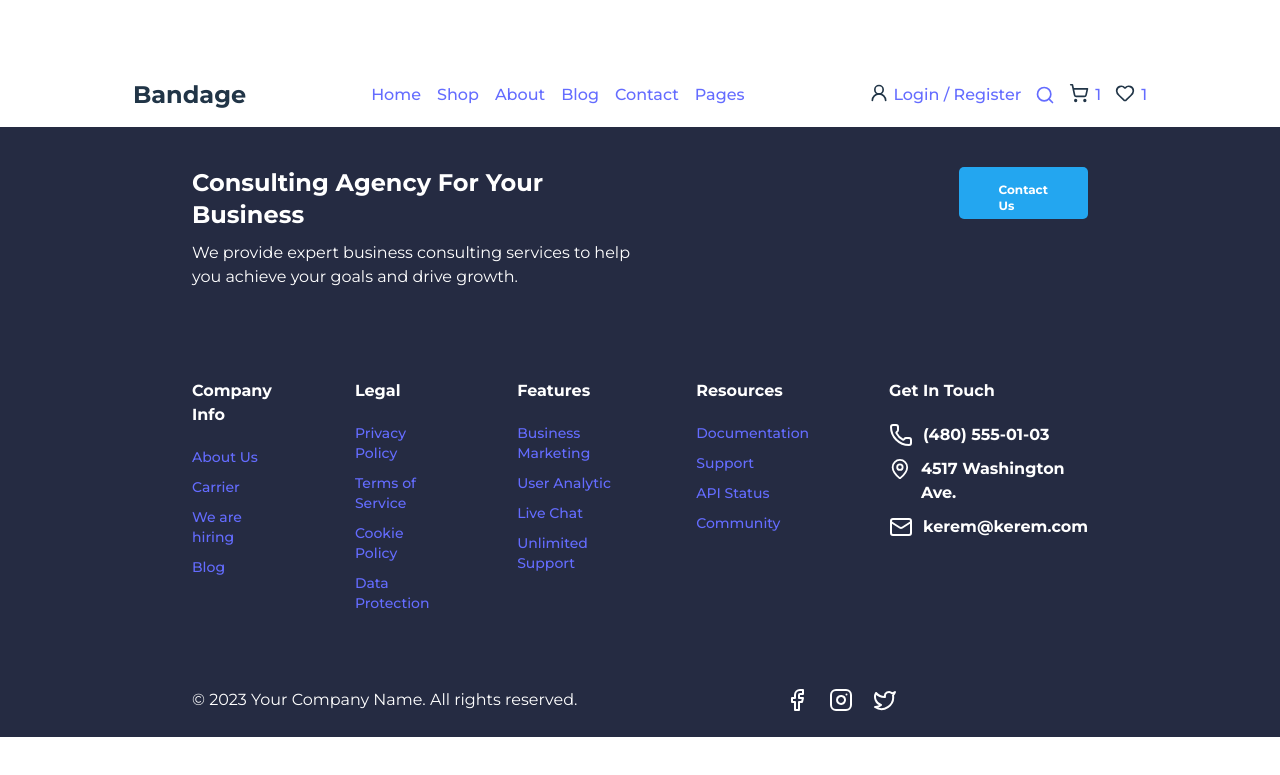
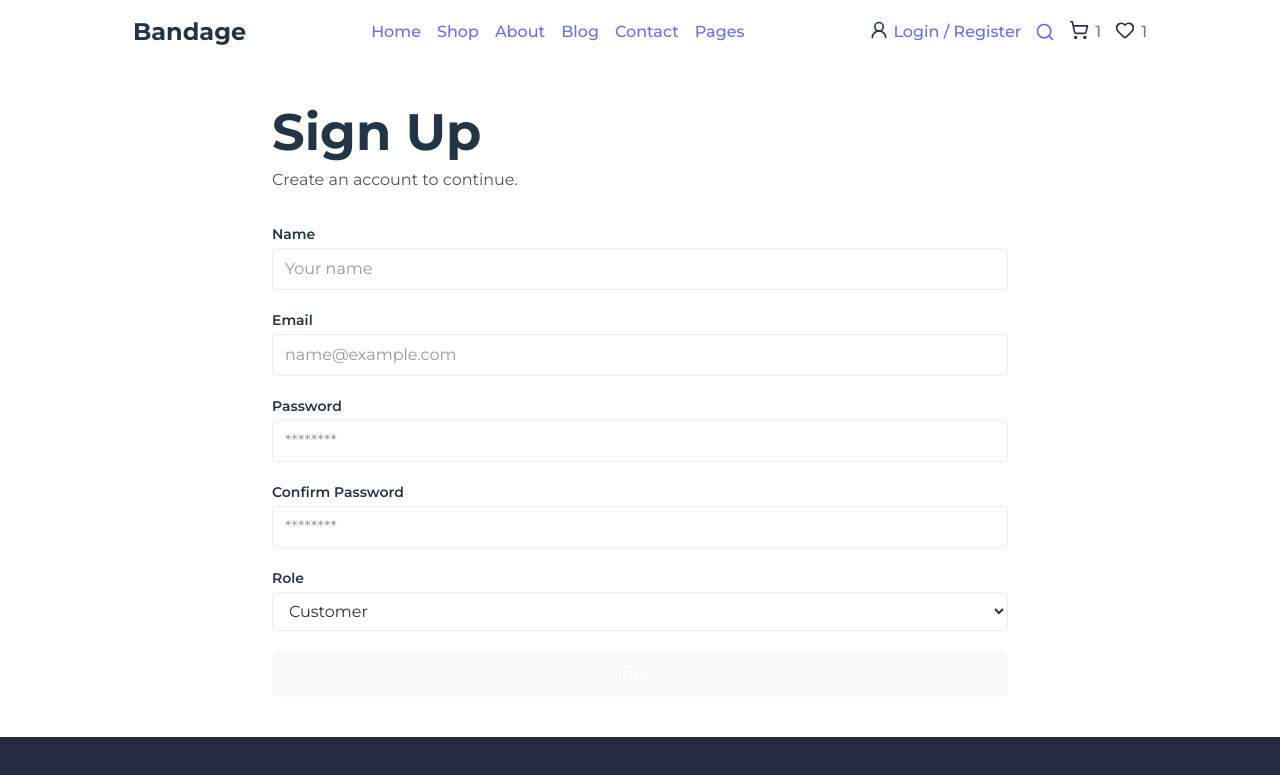
Before and after one commit to keremgarip/workintech-ecommerce, a React (Vite) app in the folder workintech-ecommerce/: page /signup in a window 1280 px wide. Shown: the top 775 px of the page. Built offline with nearby package versions, Linux system fonts and the light colour scheme.

Commit message:
maintenance

```diff
--- a/package.json
+++ b/package.json
@@ -1,9 +1,9 @@
 {
   "dependencies": {
     "axios": "^1.13.2",
+    "react-hook-form": "^7.71.1",
     "react-icons": "^5.5.0",
     "react-redux": "^9.2.0",
-    "react-router-dom": "^5.3.4",
     "react-toastify": "^11.0.5",
     "redux": "^5.0.1",
     "redux-thunk": "^3.1.0"
--- a/workintech-ecommerce/package.json
+++ b/workintech-ecommerce/package.json
@@ -14,6 +14,7 @@
     "lucide-react": "^0.563.0",
     "react": "^19.2.0",
     "react-dom": "^19.2.0",
+    "react-router-dom": "^5.3.4",
     "tailwindcss": "^4.1.18"
   },
   "devDependencies": {
--- a/workintech-ecommerce/src/App.jsx
+++ b/workintech-ecommerce/src/App.jsx
@@ -8,6 +8,7 @@ import ProductDetails from "./components/ProductDetails";
 import Contact from "./components/Contact";
 import Team from "./components/Team";
 import AboutUs from "./components/AboutUs";
+import Signup from "./components/Signup";
 
 function App() {
 
@@ -41,6 +42,10 @@ function App() {
           <AboutUs />
         </Route>
 
+        <Route path="/signup">
+          <Signup />
+        </Route>
+
       </Switch>
       <Footer />
     </>
--- /dev/null
+++ b/workintech-ecommerce/src/api/axios.js
@@ -0,0 +1,10 @@
+import axios from "axios";
+
+const api = axios.create({
+    baseURL: "https://workintech-fe-ecommerce.onrender.com",
+    headers: {
+        "Content-Type": "application/json",
+    },
+});
+
+export default api;
--- /dev/null
+++ b/workintech-ecommerce/src/components/Signup.jsx
@@ -0,0 +1,133 @@
+import { useState } from "react";
+
+export default function Signup() {
+  const [role, setRole] = useState("customer"); // customer | admin | store
+
+  return (
+    <main className="w-full">
+      <div className="max-w-3xl mx-auto px-4 py-10">
+        <h1 className="text-3xl font-bold">Sign Up</h1>
+        <p className="text-gray-600 mt-2">
+          Create an account to continue.
+        </p>
+
+        <form className="mt-8 space-y-5">
+          {/* Name */}
+          <div>
+            <label className="block text-sm font-semibold mb-1">Name</label>
+            <input
+              type="text"
+              placeholder="Your name"
+              className="w-full border border-[#ECECEC] rounded px-3 py-2"
+            />
+          </div>
+
+          {/* Email */}
+          <div>
+            <label className="block text-sm font-semibold mb-1">Email</label>
+            <input
+              type="email"
+              placeholder="name@example.com"
+              className="w-full border border-[#ECECEC] rounded px-3 py-2"
+            />
+          </div>
+
+          {/* Password */}
+          <div>
+            <label className="block text-sm font-semibold mb-1">Password</label>
+            <input
+              type="password"
+              placeholder="********"
+              className="w-full border border-[#ECECEC] rounded px-3 py-2"
+            />
+          </div>
+
+          {/* Confirm Password */}
+          <div>
+            <label className="block text-sm font-semibold mb-1">
+              Confirm Password
+            </label>
+            <input
+              type="password"
+              placeholder="********"
+              className="w-full border border-[#ECECEC] rounded px-3 py-2"
+            />
+          </div>
+
+          {/* Role */}
+          <div>
+            <label className="block text-sm font-semibold mb-1">Role</label>
+            <select
+              value={role}
+              onChange={(e) => setRole(e.target.value)}
+              className="w-full border border-[#ECECEC] rounded px-3 py-2 bg-white"
+            >
+              <option value="customer">Customer</option>
+              <option value="admin">Admin</option>
+              <option value="store">Store</option>
+            </select>
+          </div>
+
+          {/* Store fields - only visible if store */}
+          {role === "store" && (
+            <div className="border border-[#ECECEC] rounded p-4 space-y-4">
+              <h3 className="font-bold">Store Information</h3>
+
+              <div>
+                <label className="block text-sm font-semibold mb-1">
+                  Store Name
+                </label>
+                <input
+                  type="text"
+                  placeholder="Store name"
+                  className="w-full border border-[#ECECEC] rounded px-3 py-2"
+                />
+              </div>
+
+              <div>
+                <label className="block text-sm font-semibold mb-1">
+                  Store Phone
+                </label>
+                <input
+                  type="text"
+                  placeholder="+90..."
+                  className="w-full border border-[#ECECEC] rounded px-3 py-2"
+                />
+              </div>
+
+              <div>
+                <label className="block text-sm font-semibold mb-1">
+                  Store Tax ID
+                </label>
+                <input
+                  type="text"
+                  placeholder="TXXXXXXXXXX"
+                  className="w-full border border-[#ECECEC] rounded px-3 py-2"
+                />
+              </div>
+
+              <div>
+                <label className="block text-sm font-semibold mb-1">
+                  Store Bank Account (IBAN)
+                </label>
+                <input
+                  type="text"
+                  placeholder="TR..."
+                  className="w-full border border-[#ECECEC] rounded px-3 py-2"
+                />
+              </div>
+            </div>
+          )}
+
+          {/* Submit */}
+          <button
+            type="button"
+            className="w-full rounded font-bold py-3 text-white bg-[#23A6F0]"
+          >
+            Sign Up
+          </button>
+        </form>
+      </div>
+    </main>
+  );
+}
--- a/workintech-ecommerce/src/main.jsx
+++ b/workintech-ecommerce/src/main.jsx
@@ -3,11 +3,12 @@ import React from 'react'
 import { createRoot } from 'react-dom/client'
 import './index.css'
 import App from './App.jsx'
-import {BrowserRouter} from "react-router-dom";
+import { BrowserRouter } from "react-router-dom";
 
 createRoot(document.getElementById('root')).render(
   <React.StrictMode>
     <BrowserRouter>
+
       <App />
     </BrowserRouter>
   </React.StrictMode>
```
Also changed, not shown: 2 other files (tests, documents, lock files or other folders).
